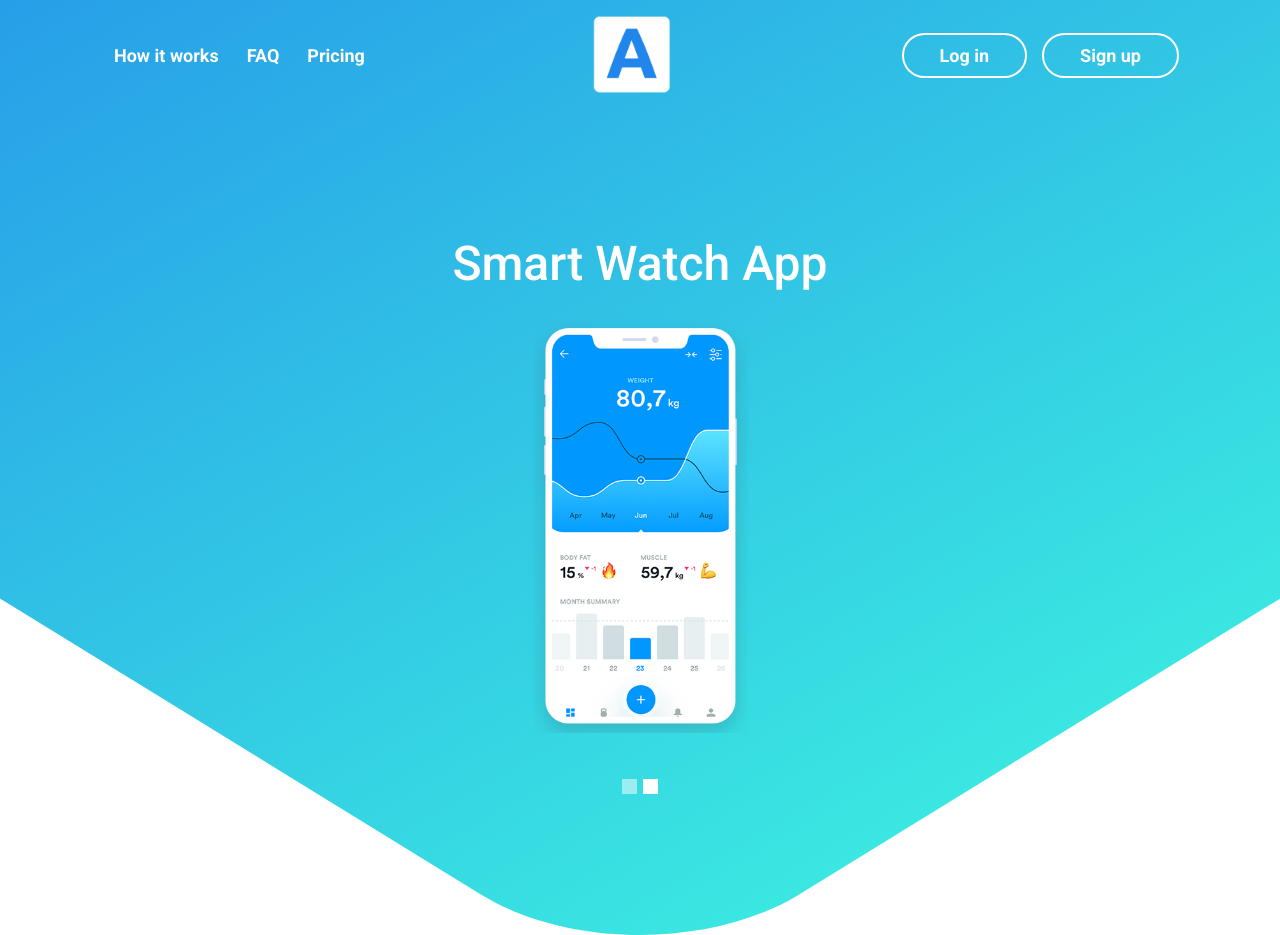
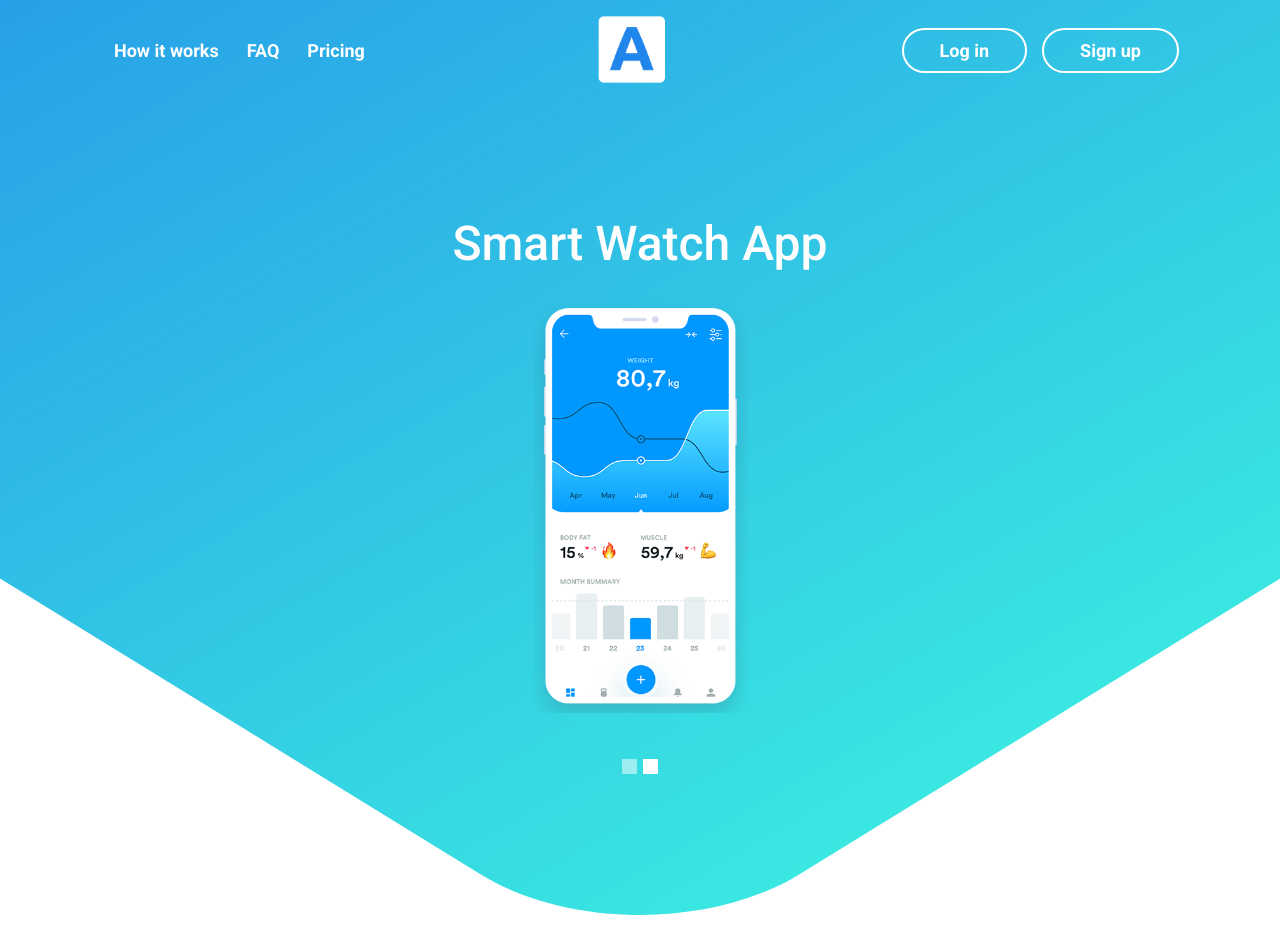
Before and after one commit to prantho-kumer/smart-watch-app-landing-page, a plain HTML site: page index.html in a window 1280 px wide. Shown: the top 935 px of the page. Drawn offline with nearby package versions, Linux system fonts and the light colour scheme.

Commit message:
header padding adjustment

```diff
--- a/css/style.css
+++ b/css/style.css
@@ -34,7 +34,7 @@ body {
     top: 0;
     z-index: 99999;
     padding-top: 10px;
-    padding-bottom: 15px;
+    padding-bottom: 5px;
 
 }
 
@@ -65,7 +65,7 @@ body {
 }
 
 .logo_wrapper a {
-    width: 80px;
+    width: 70px;
 }
 
 .menu li a {
```
